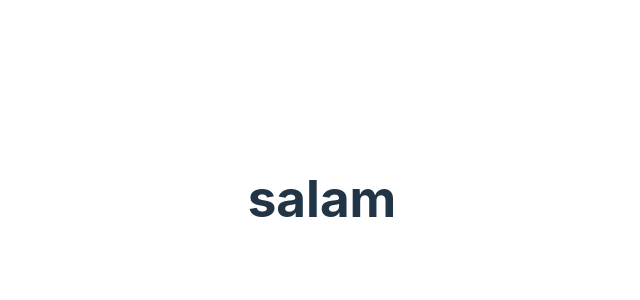
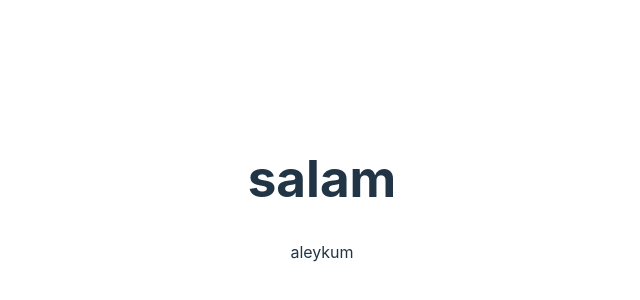
Before and after one commit to MarselBaike/module2, a React (Vite) app in the folder module/: page / in a window 1280 px wide. Shown: the part 202-502 px from the top of the page, without its empty margins (318-958 px from the left). Built offline with nearby package versions, Linux system fonts and the light colour scheme.

Commit message:
modified:   module/src/App.jsx

```diff
--- a/module/src/App.jsx
+++ b/module/src/App.jsx
@@ -6,7 +6,10 @@ function App() {
   const [count, setCount] = useState(0)
 
   return (
+    <div>
   <h1>salam</h1>
+  <p>aleykum</p>
+  </div>
   )
 }
 
```
